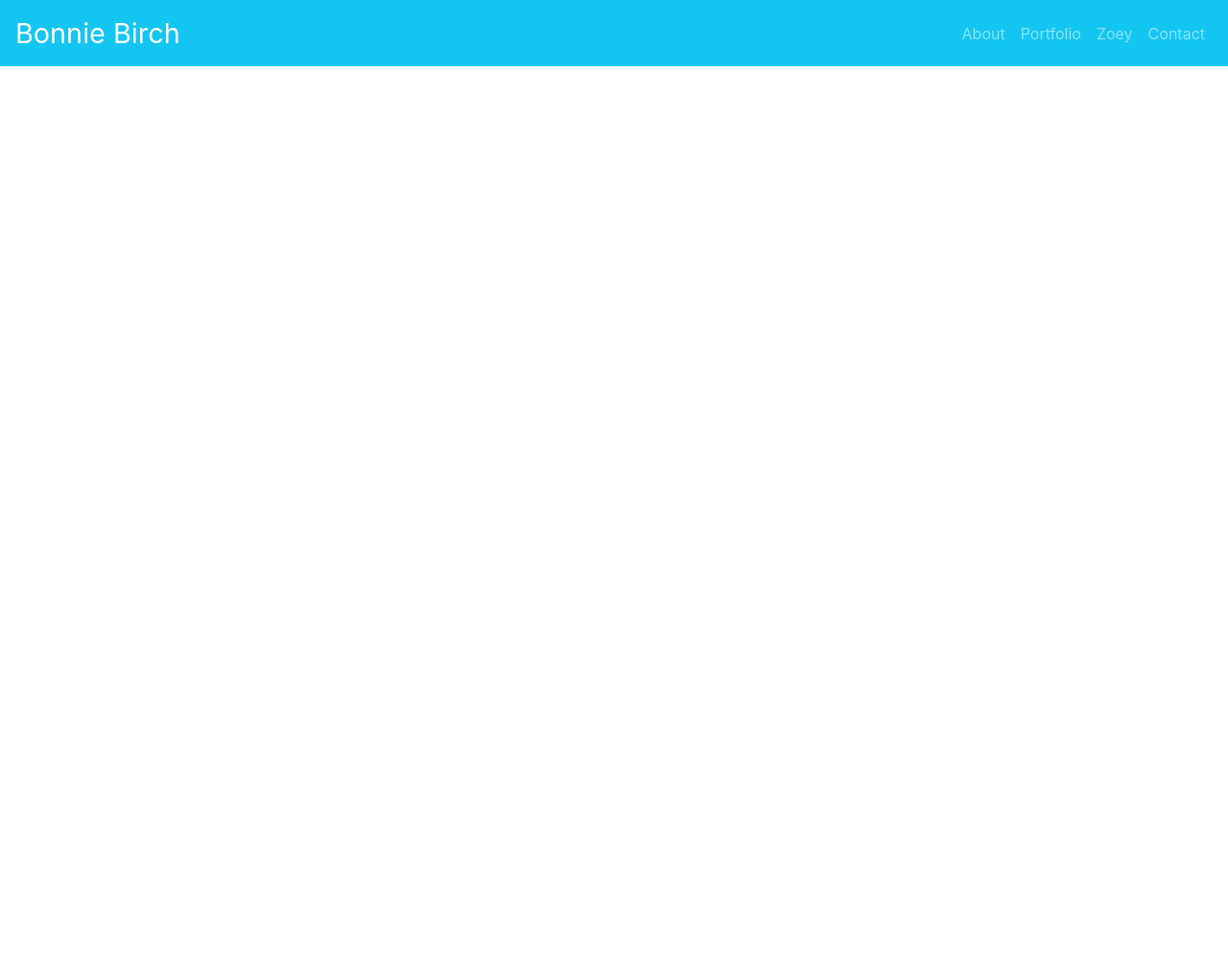
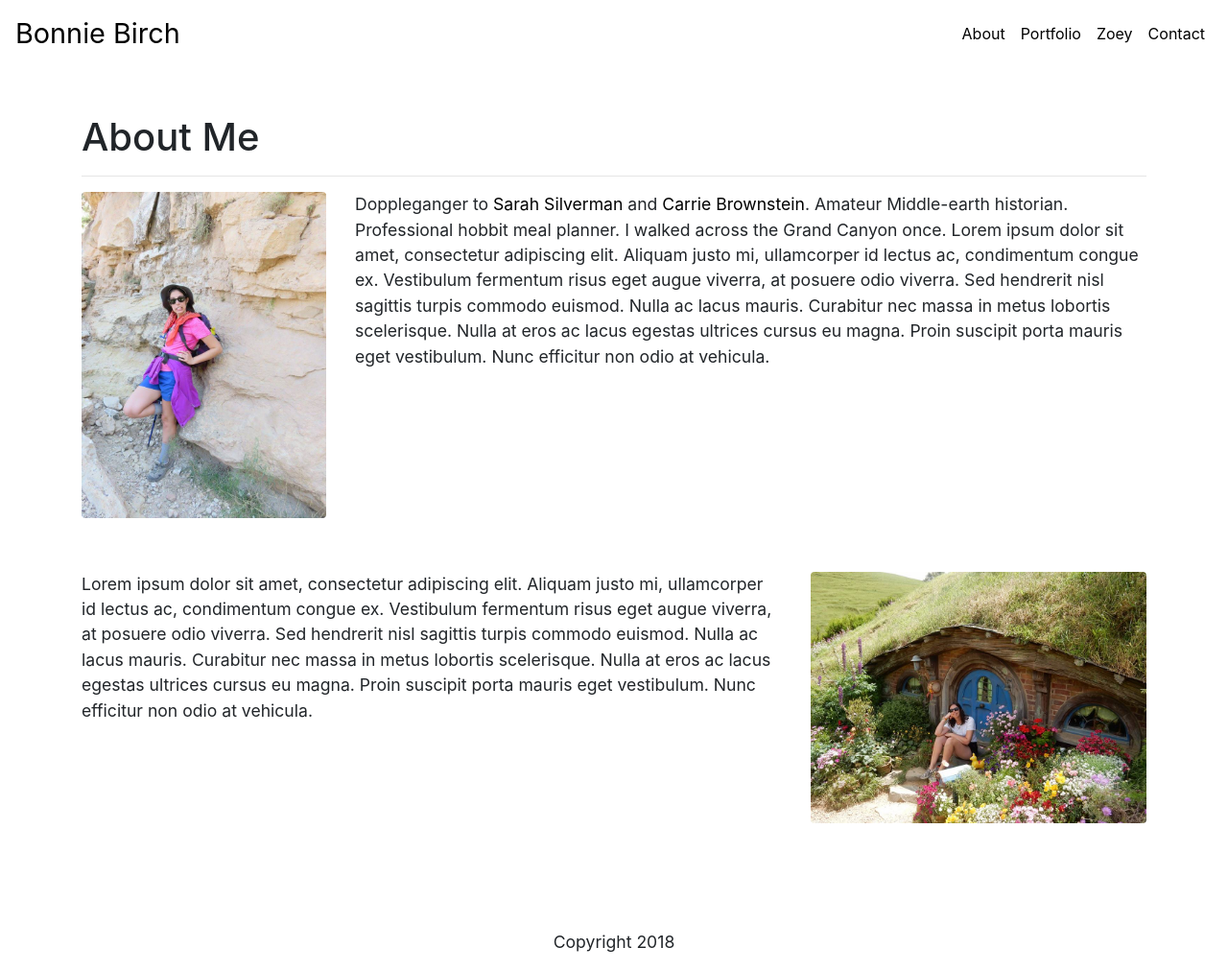
Before and after one commit to bonnie-bee/Bootstrap-Portfolio, a plain HTML site: page bootstrap/index.html in a window 1280 px wide. Shown: the whole page at 96% size. Before the commit the page ends 800 px from the top, so only its background shows below. Drawn offline with nearby package versions, Linux system fonts and the light colour scheme.

Commit message:
About html

```diff
--- a/bootstrap/index.html
+++ b/bootstrap/index.html
@@ -15,7 +15,7 @@
   </head>
 
   <body>
-    <nav class="navbar navbar-expand-lg navbar-dark" style="background-color: #13c6f2">
+    <nav class="navbar navbar-expand-lg" style="background-color: white">
         <a class="navbar-brand" id="name" href="#">Bonnie Birch</a>
         <button class="navbar-toggler" type="button" data-toggle="collapse" data-target="#navbarNavAltMarkup" aria-controls="navbarNavAltMarkup" aria-expanded="false" aria-label="Toggle navigation">
           <span class="navbar-toggler-icon"></span>
@@ -33,7 +33,34 @@
         </div>
       </nav>
 
-    <container>
+    <div class="container rounded">
+      <div class="row">
+        <div class="col-md">
+          <h1>About Me</h1>
+          <hr>
+        </div>
 
-    </container>
+      </div>
+      <div class="row indexContent">
+        <div class="col-md-3">
+          <img src=../assets/HikingCanyon.jpg class="rounded img-fluid" alt="a picture">
+        </div>
+        <div class="col-md-9">
+            <p id="p1">Doppleganger to <a href="http://celebmafia.com/wp-content/uploads/2017/10/sarah-silverman-i-love-you-america-with-sarah-silverman-premiere-in-los-angeles-3.jpg" target="_blank">Sarah Silverman</a> and <a href="http://www.trbimg.com/img-5578c0d1/turbine/la-et-st-carrie-brownstein-portlandia-emmys-20150610" target="_blank">Carrie Brownstein</a>. Amateur Middle-earth historian. Professional hobbit meal planner. I walked across the Grand Canyon once. Lorem ipsum dolor sit amet, consectetur adipiscing elit. Aliquam justo mi, ullamcorper id lectus ac, condimentum congue ex. Vestibulum fermentum risus eget augue viverra, at posuere odio viverra. Sed hendrerit nisl sagittis turpis commodo euismod. Nulla ac lacus mauris. Curabitur nec massa in metus lobortis scelerisque. Nulla at eros ac lacus egestas ultrices cursus eu magna. Proin suscipit porta mauris eget vestibulum. Nunc efficitur non odio at vehicula.</p>
+        </div>
+      </div>
+      <div class="row indexContent" >
+        <div class="col-md-8">
+            <p>Lorem ipsum dolor sit amet, consectetur adipiscing elit. Aliquam justo mi, ullamcorper id lectus ac, condimentum congue ex. Vestibulum fermentum risus eget augue viverra, at posuere odio viverra. Sed hendrerit nisl sagittis turpis commodo euismod. Nulla ac lacus mauris. Curabitur nec massa in metus lobortis scelerisque. Nulla at eros ac lacus egestas ultrices cursus eu magna. Proin suscipit porta mauris eget vestibulum. Nunc efficitur non odio at vehicula.</p>
+        </div>
+        <div class="col-md-4">
+            <img src=../assets/Hobbiton.jpg class="rounded img-fluid" alt="a picture">
+        </div>
+      </div>
+      <div class="footer center">
+        <p>Copyright 2018</p>
+      </div>
+    </div>
   </body>
+
+  </html>
--- a/style/indexstyle.css
+++ b/style/indexstyle.css
@@ -1,3 +1,33 @@
 #name{
     font-size: 1.8em;
+    color: black;
 }
+
+body{
+    background: white;
+}
+
+.container{
+    margin-top: 50px;
+}
+.row{
+    background: white;
+    }
+
+.indexContent{
+    padding-bottom: 5%;
+}
+
+p {
+    font-size: 1.1em;
+}
+
+a {
+    color: black;
+}
+
+.footer{
+    background: white;
+    margin-top: 5%;
+    text-align: center;
+}
--- a/style/zoeystyle.css
+++ b/style/zoeystyle.css
@@ -1,3 +1,7 @@
 #name{
     font-size: 1.8em;
 }
+
+body{
+    background: black;
+}
```
Also changed, not shown: bootstrap/zoey.html (+1 -4 lines), Assets/HikingCanyon.jpg (added), Assets/Hobbiton.jpg (added), bootstrap/portfolio.html (line endings or trailing spaces).
